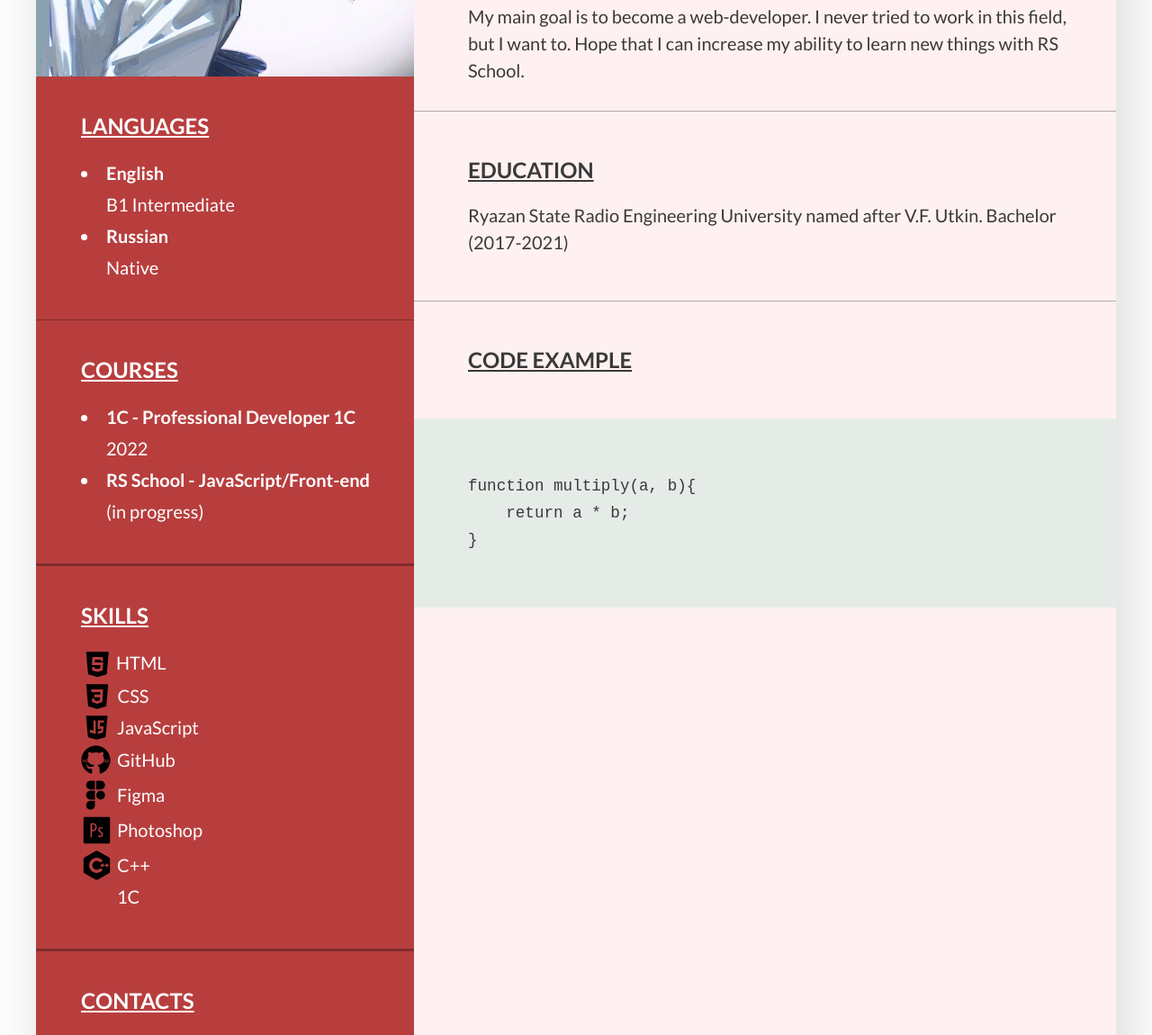
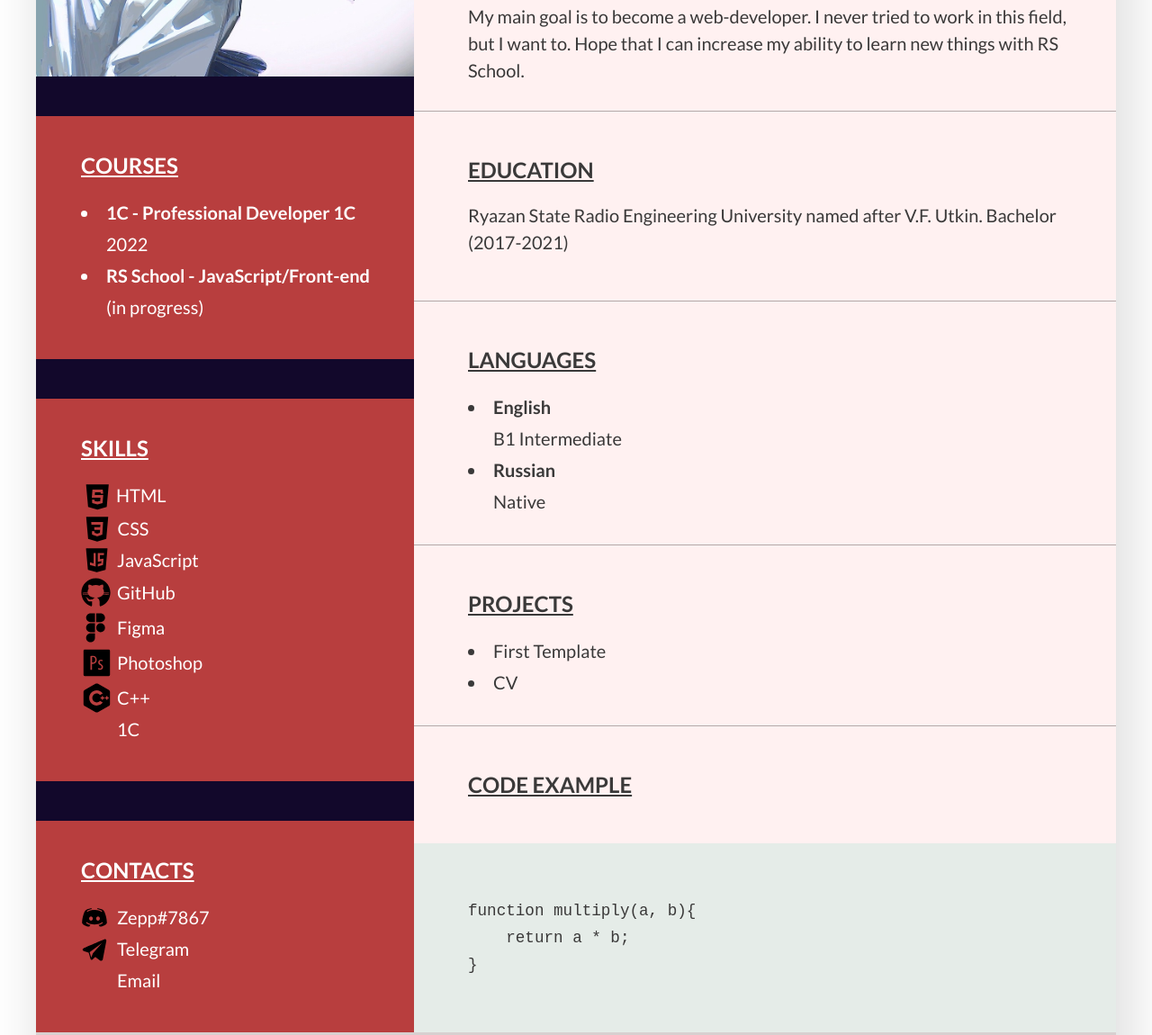
Before and after one commit to dreamsoundx/rsschool-cv, a plain HTML site: page index.html in a window 1280 px wide. Shown: the part 542-1692 px from the top of the page at 90% size. Drawn offline with Linux system fonts and the light colour scheme.

Commit message:
feat: add projects section

```diff
--- a/index.html
+++ b/index.html
@@ -23,10 +23,13 @@
               <a class="nav__link" href="#education">Education</a>
             </li>
             <li class="nav__item">
-              <a class="nav__link" href="#code-example">Code</a>
+              <a class="nav__link" href="#languages">Languages</a>
             </li>
             <li class="nav__item">
-              <a class="nav__link" href="#languages">Languages</a>
+              <a class="nav__link" href="#projects">Projects</a>
+            </li>
+            <li class="nav__item">
+              <a class="nav__link" href="#code-example">Code</a>
             </li>
             <li class="nav__item">
               <a class="nav__link" href="#courses">Courses</a>
@@ -45,19 +48,6 @@
       <div class="container">
         <div class="left-side">
           <img src="assets/img/avatar.jpg" alt="avatar" class="avatar">
-          <section class="languages" id="languages">
-            <h2 class="languages__title">Languages</h2>
-            <ul class="languages__list">
-              <li class="languages__item">
-                English
-                <p class="languages__item-status">B1 Intermediate</p>
-              </li>
-              <li class="languages__item">
-                Russian
-                <p class="languages__item-status">Native</p>
-              </li>
-            </ul>
-          </section>
           <section class="courses" id="courses">
             <h2 class="courses__title">Courses</h2>
             <ul class="courses__list">
@@ -119,7 +109,29 @@
               Utkin. Bachelor (2017-2021)
             </p>
           </section>
-          <section class="code-example" id="code-example">
+          <section class="languages" id="languages">
+            <h2 class="languages__title">Languages</h2>
+            <ul class="languages__list">
+              <li class="languages__item">
+                English
+                <p class="languages__item-status">B1 Intermediate</p>
+              </li>
+              <li class="languages__item">
+                Russian
+                <p class="languages__item-status">Native</p>
+              </li>
+            </ul>
+          </section>
+          <section class="projects" id="projects">
+            <h2 class="projects__title">Projects</h2>
+            <ul class="project__list">
+              <li class="project__item"><a class="project__item-link"
+                  href="https://dreamsoundx.github.io/fls-first-template/" target="_blank">First Template</a></li>
+              <li class="project__item"><a class="project__item-link" href="https://dreamsoundx.github.io/rsschool-cv/"
+                  target="_blank">CV</a></li>
+            </ul>
+          </section>
+          <section class=" code-example" id="code-example">
             <h2 class="code-example__title">Code Example</h2>
             <div class="example__code">
               <pre>
--- a/style.css
+++ b/style.css
@@ -144,44 +144,22 @@ body {
 }
 
 .left-side {
-  display: block;
+  display: flex;
+  flex-direction: column;
+  justify-content: space-between;
   float: left;
   line-height: 30px;
   width: 35%;
-  background-color: rgb(184, 62, 62);
+  background-color: rgb(18, 8, 43);
   color: #fff;
 }
 .avatar {
   width: 100%;
 }
 
-.languages {
-  padding: 40px 0px 40px 50px;
-  border-bottom: 1.5px solid rgba(0, 0, 0, 0.301);
-}
-.languages__title {
-  text-decoration: underline;
-  text-transform: uppercase;
-  font-size: 1.5rem;
-  font-weight: 700;
-}
-.languages__list {
-  padding: 20px 0px 0px 0px;
-  line-height: 35px;
-}
-.languages__item {
-  list-style: inside;
-  font-weight: 700;
-}
-
-.languages__item-status {
-  padding: 0px 0px 0px 28px;
-  font-weight: 400;
-}
-
 .courses {
   padding: 40px 0px 40px 50px;
-  border-bottom: 3px solid rgba(0, 0, 0, 0.301);
+  background-color: rgb(184, 62, 62);
 }
 .courses__title {
   text-decoration: underline;
@@ -205,7 +183,7 @@ body {
 
 .skills {
   padding: 40px 0px 40px 50px;
-  border-bottom: 3px solid rgba(0, 0, 0, 0.301);
+  background-color: rgb(184, 62, 62);
 }
 .skills__title {
   text-decoration: underline;
@@ -273,7 +251,7 @@ body {
 
 .contacts {
   padding: 40px 0px 40px 50px;
-  border-bottom: 3px solid rgba(0, 0, 0, 0.301);
+  background-color: rgb(184, 62, 62);
 }
 .contacts__title {
   text-decoration: underline;
@@ -367,6 +345,58 @@ body {
   margin-bottom: 20px;
 }
 
+.languages {
+  padding: 50px 30px 30px 60px;
+  border-bottom: 1.5px solid rgba(0, 0, 0, 0.301);
+}
+.languages__title {
+  text-decoration: underline;
+  text-transform: uppercase;
+  font-size: 1.5rem;
+  font-weight: 700;
+  margin-bottom: 20px;
+}
+.languages__list {
+  line-height: 35px;
+}
+.languages__item {
+  list-style: inside;
+  font-weight: 700;
+}
+
+.languages__item-status {
+  padding: 0px 0px 0px 28px;
+  font-weight: 400;
+}
+
+.projects {
+  padding: 50px 30px 30px 60px;
+  border-bottom: 1.5px solid rgba(0, 0, 0, 0.301);
+}
+.projects__title {
+  text-decoration: underline;
+  font-size: 1.5rem;
+  text-transform: uppercase;
+  font-weight: 700;
+  margin-bottom: 20px;
+}
+.project__list {
+  line-height: 35px;
+}
+.project__item {
+  list-style: inside;
+}
+
+.project__item-link {
+  text-decoration: none;
+  color: rgb(58, 57, 57);
+  transition: 0.3s all;
+}
+
+.project__item-link:hover {
+  text-decoration: underline;
+}
+
 .code-example__title {
   padding: 50px 30px 0px 60px;
   text-decoration: underline;
```
